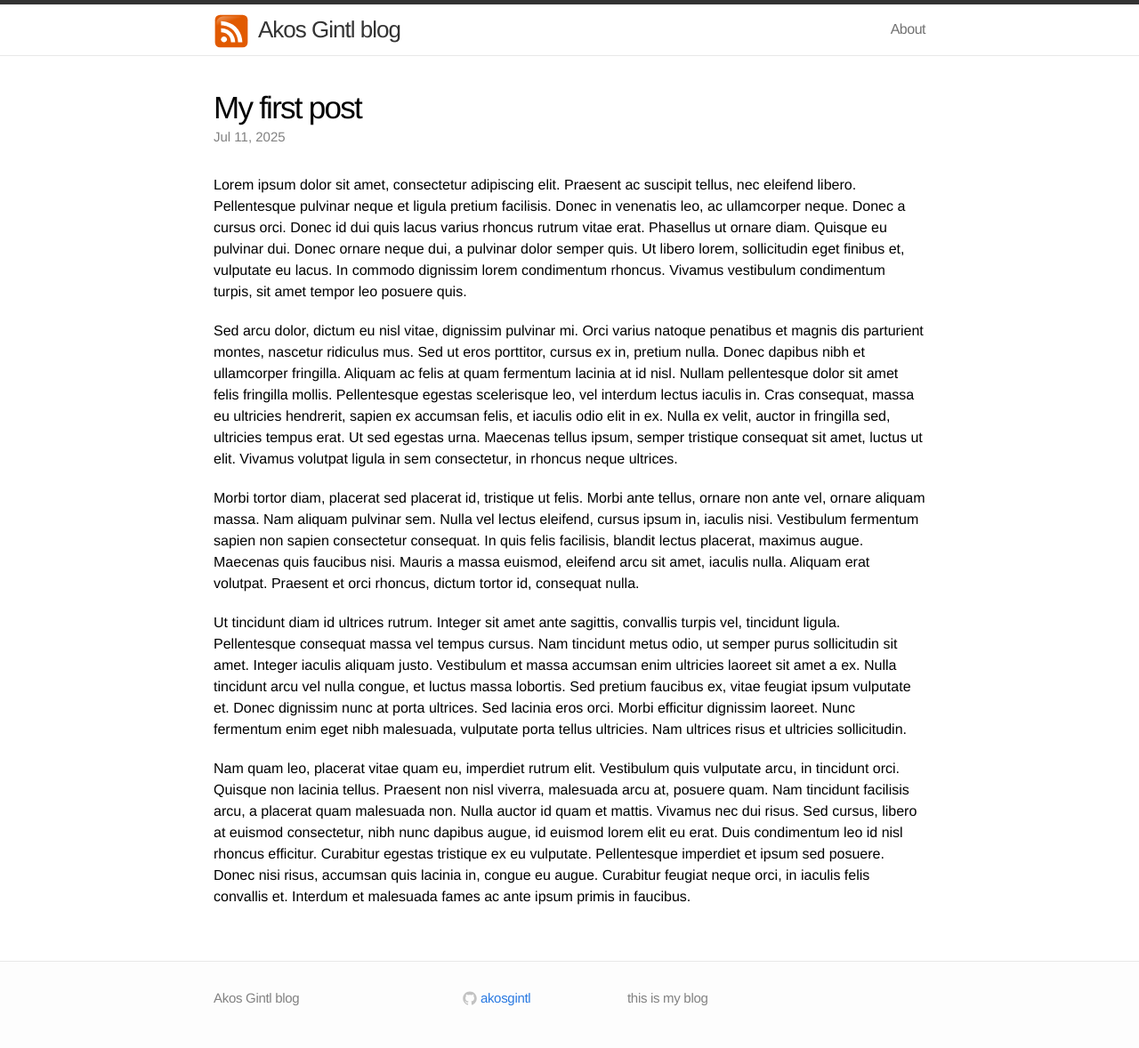
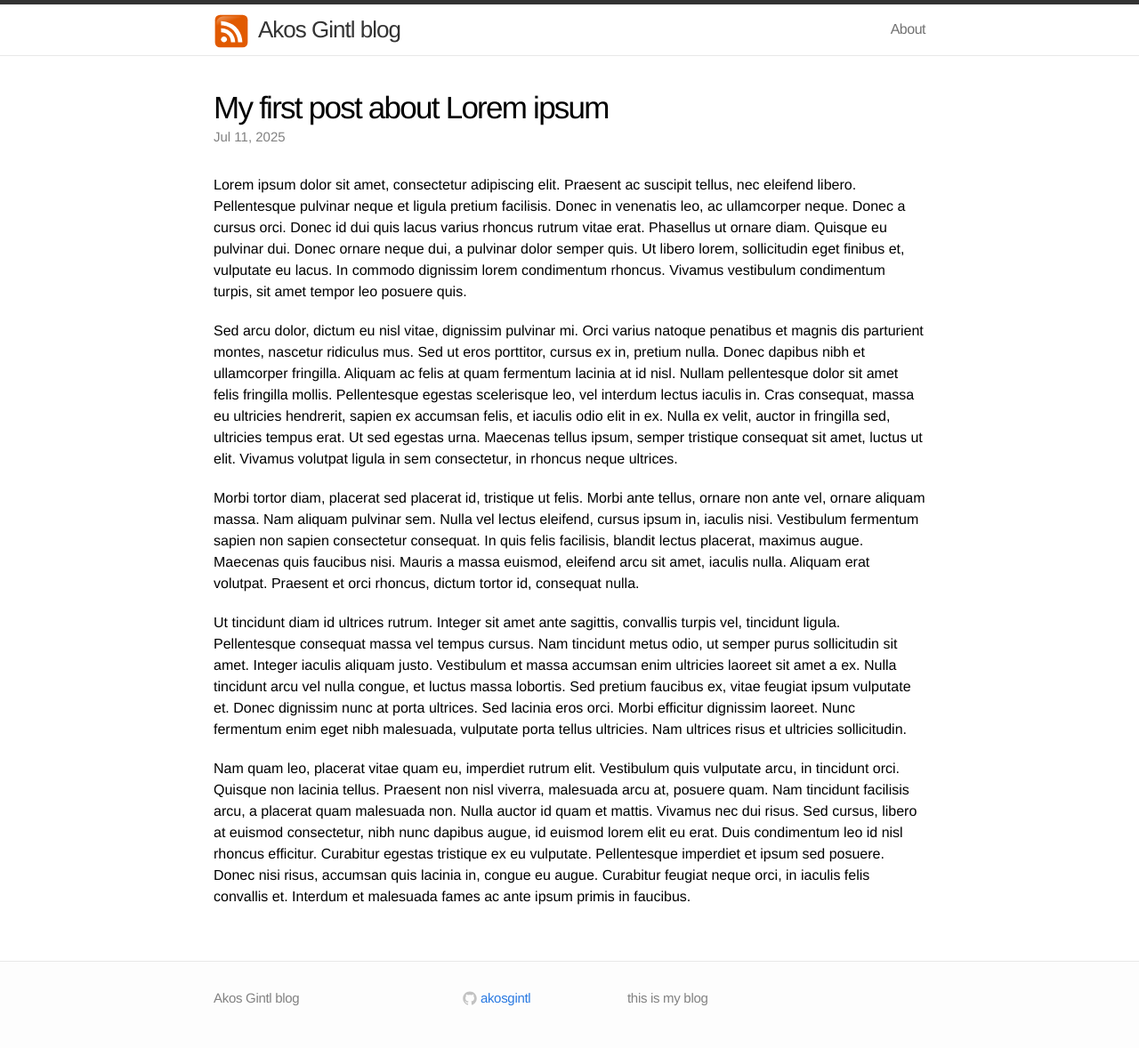
Before and after one commit to akosgintl/akosgintl.github.io, a Jekyll site: the page built from _posts/2025-07-11-my-first-post.markdown, in a window 1280 px wide. Shown: the whole page at 89% size. Built offline with Jekyll 4.4.1, drawn with Linux system fonts in a browser that asks for light colours.

Commit message:
make title longer

```diff
--- a/_posts/2025-07-11-my-first-post.markdown
+++ b/_posts/2025-07-11-my-first-post.markdown
@@ -1,7 +1,7 @@
 ---
 layout: post
 comments: false
-title: "My first post"
+title: "My first post about Lorem ipsum"
 excerpt: "Lorem ipsum dolor sit amet, consectetur adipiscing elit. Praesent ac suscipit tellus, nec eleifend libero. Pellentesque pulvinar neque et ligula pretium facilisis."
 date:   2025-07-11 07:00:00
 mathjax: false
```
